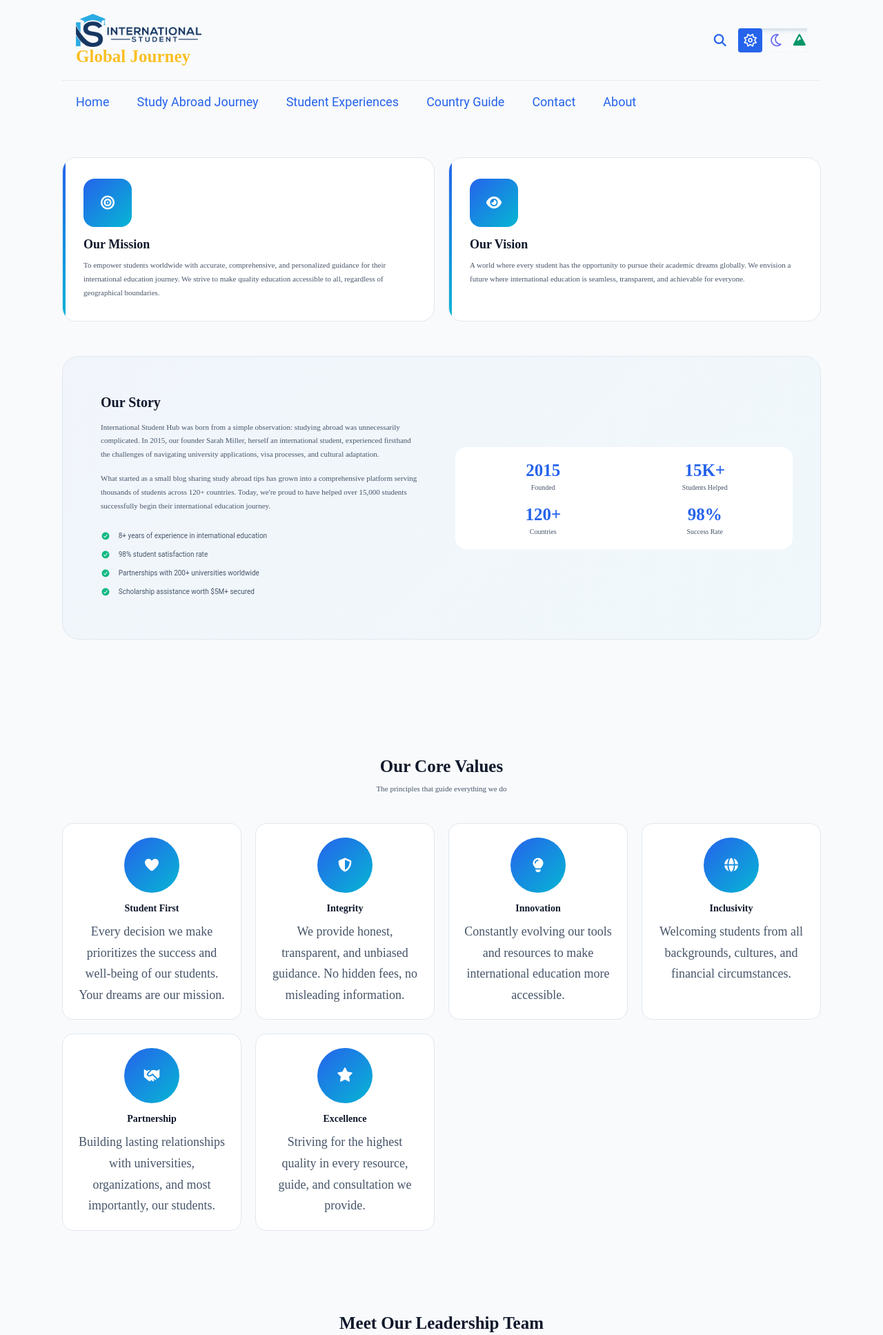
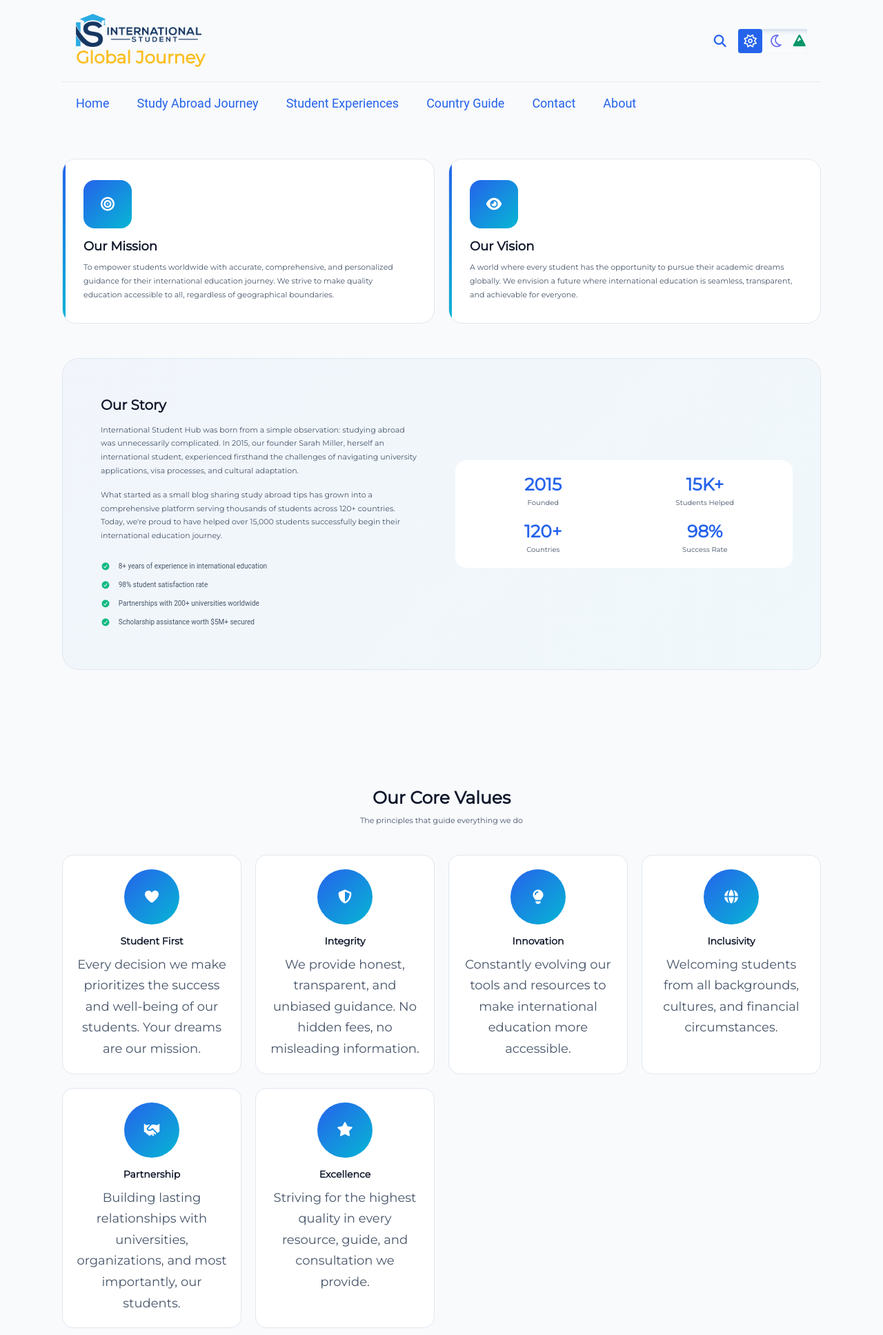
Before and after one commit to khadiza123456/international-student-hub, a PHP site: page /about.html in a window 1280 px wide. Shown: the top 1935 px of the page at 69% size. Run offline with PHP 8.4, Linux system fonts and the light colour scheme.

Commit message:
Update style.css
add font face rule

```diff
--- a/assets/css/style.css
+++ b/assets/css/style.css
@@ -1,14 +1,26 @@
+@font-face {
+  font-family: Montserrat;
+  src: url("../webfonts/Montserrat-Regular.ttf") format("truetype");
+  font-display: swap;
+}
 * {
   margin: 0;
   padding: 0;
   box-sizing: border-box;
+  transition:
+    background-color 0.3s ease,
+    color 0.3s ease,
+    border-color 0.3s ease,
+    box-shadow 0.3s ease;
 }
 html {
   font-size: 62.5%;
+  font-family: "Montserrat", Times, serif;
 }
 body {
   background-color: var(--background);
   color: var(--text-primary);
+  font-family: "Montserrat", Times, serif;
   position: relative;
   overflow-x: hidden;
 }
```
